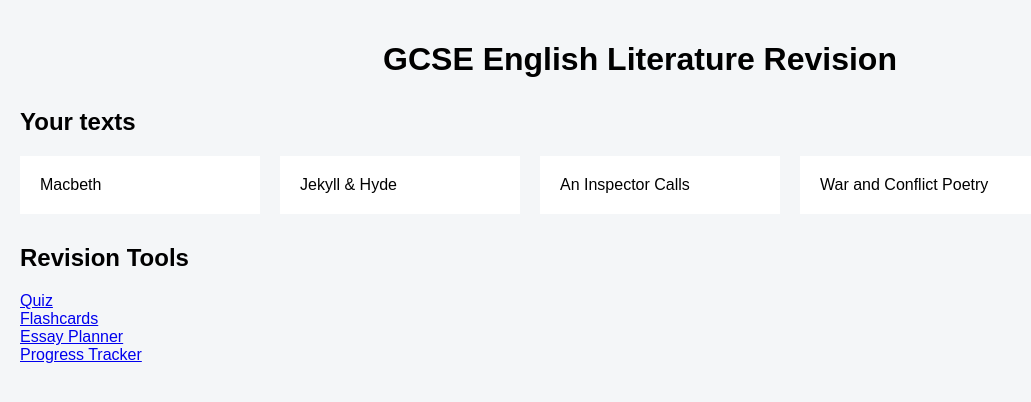
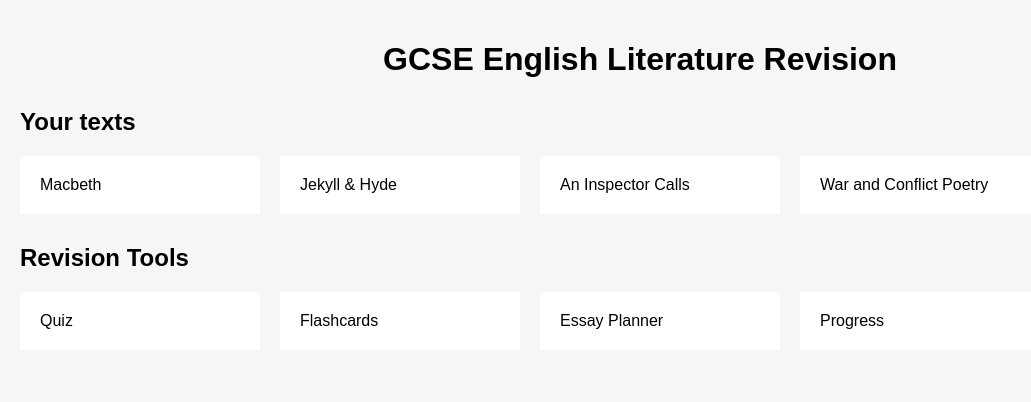
Before and after one commit to jshepherd1234/GCSE-Revision-App, a Flask app: page / in a window 1280 px wide. Shown: the top 402 px of the page, without its empty margins (0-1031 px from the left). Run offline with Flask 3, Linux system fonts and the light colour scheme.

Commit message:
Added revision tools dashboard cards

```diff
--- a/templates/home.html
+++ b/templates/home.html
@@ -40,16 +40,25 @@
 
 <h2>Revision Tools</h2>
 
-<a href="/quiz">Quiz</a>
-<br>
+<div class="card-container">
 
-<a href="/flashcards">Flashcards</a>
-<br>
+<a href="/quiz" class="card">
+        Quiz
+    </a>
 
-<a href="/planner">Essay Planner</a>
-<br>
+<a href="/flashcards" class="card">
+        Flashcards
+    </a>
 
-<a href="/progress">Progress Tracker</a>
+<a href="/planner" class="card">
+        Essay Planner
+    </a>
+
+<a href="/progress" class="card">
+        Progress
+    </a>
+
+</div>
 
 </body>
 
```
